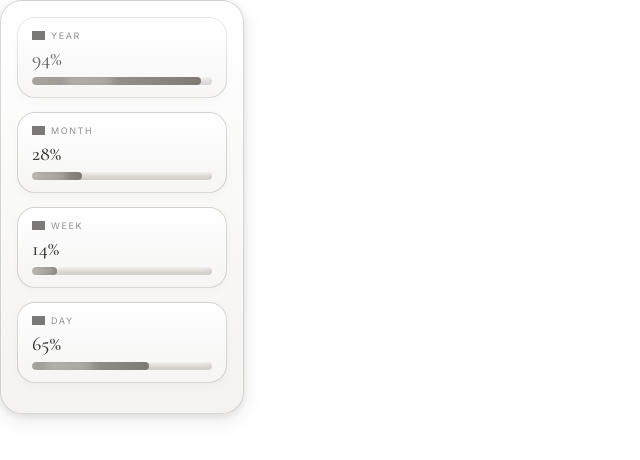
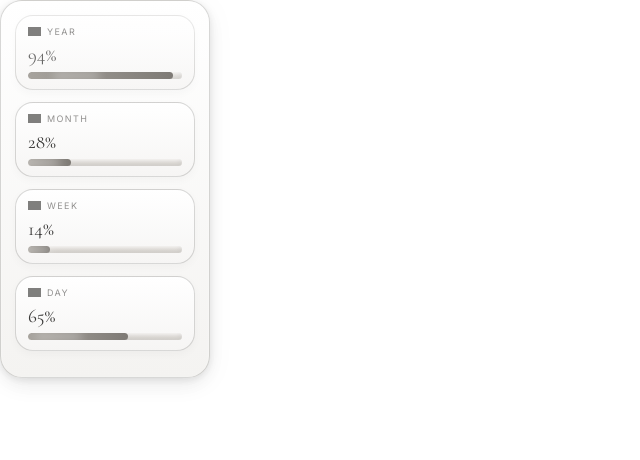
Before and after one commit to thatgirltemplates/StatsGreyBeigeWidget, a plain HTML site: page index.html in a window 1280 px wide. Shown: the whole page, without its empty margins (0-640 px from the left). Drawn offline with nearby package versions, Linux system fonts and the light colour scheme; grey boxes are pictures that could not be loaded.

Commit message:
Update index.html

```diff
--- a/index.html
+++ b/index.html
@@ -16,28 +16,29 @@ body {
 }
 
 /* ==============================
-   PANEL — widened + soft glow
+   PANEL — narrowed + soft glow
 ================================= */
 .panel {
-    width: 210px;  /* wider for Notion sidebar */
-    padding: 16px;
+    width: 180px;   /* NEW: perfect for Notion sidebar */
+    padding: 14px;  /* slightly reduced padding */
     border-radius: 22px;
 
     background: linear-gradient(to bottom, #FFFFFF 0%, #F4F3F1 100%);
+    border: 1px solid rgba(80,78,76,0.22);
 
-    border: 1px solid rgba(80,78,76,0.22);
     box-shadow:
         0 3px 10px rgba(0,0,0,0.04),
         0 8px 22px rgba(0,0,0,0.06),
         inset 0 1px 3px rgba(255,255,255,0.6);
 
-    /* soft floating glow like left widget */
     filter:
         drop-shadow(0 1px 4px rgba(0,0,0,0.06))
         drop-shadow(0 4px 12px rgba(0,0,0,0.04));
+
+    position: relative;
 }
 
-/* sheen */
+/* Sheen top */
 .panel::before {
     content: "";
     position: absolute;
@@ -45,13 +46,14 @@ body {
     height: 28%;
     background: linear-gradient(to bottom, rgba(255,255,255,0.55), transparent);
     border-radius: inherit;
+    pointer-events: none;
 }
 
 /* ==============================
-   MINI LUXE CARD SECTIONS (A2)
+   MINI LUXE SECTIONS (A2)
 ================================= */
 .section {
-    padding: 12px 14px;
+    padding: 10px 12px; /* narrowed for sidebar */
     border-radius: 18px;
 
     background: linear-gradient(to bottom, #FFFFFF 0%, #F6F5F4 100%);
@@ -61,10 +63,10 @@ body {
         0 3px 10px rgba(0,0,0,0.03),
         inset 0 1px 2px rgba(255,255,255,0.6);
 
-    margin-bottom: 14px;
+    margin-bottom: 12px;
 }
 
-/* title row */
+/* Title */
 .title-row {
     display: flex;
     align-items: center;
@@ -75,31 +77,30 @@ body {
 .title-row img {
     width: 13px;
     opacity: 0.7;
-    filter: brightness(0.4) sepia(0.2) saturate(0.6); /* warm stone tint */
+    filter: brightness(0.45) sepia(0.2) saturate(0.6);
 }
 
 .stat-title {
     font-size: 9px;
     text-transform: uppercase;
-    letter-spacing: 1.6px;
+    letter-spacing: 1.4px;
     opacity: 0.6;
 }
 
-/* percent number */
+/* Percent */
 .percent {
     font-family: "Cormorant Garamond", serif;
-    font-size: 20px;
-    font-weight: 500;
+    font-size: 19px;
     margin-bottom: 6px;
     color: #3A3938;
 }
 
 /* ==============================
-   LUXE PROGRESS BAR
+   PROGRESS BAR
 ================================= */
 .bar {
     width: 100%;
-    height: 8px;
+    height: 7px;
     background: linear-gradient(to bottom, #EAE7E4, #D7D4CF);
     border-radius: 40px;
     overflow: hidden;
@@ -112,7 +113,6 @@ body {
 .fill {
     height: 100%;
     width: 0%;
-
     background: linear-gradient(90deg, #A7A39D, #7E7A75);
     border-radius: 40px;
 
@@ -120,7 +120,7 @@ body {
     position: relative;
 }
 
-/* Shimmer — softer & slower */
+/* Shimmer — softened */
 .fill::after {
     content: "";
     position: absolute;
@@ -130,7 +130,6 @@ body {
     height: 100%;
     background: rgba(255,255,255,0.35);
     filter: blur(5px);
-
     animation: shimmer 3.6s infinite linear;
 }
 
@@ -192,17 +191,14 @@ body {
 function calcProgress() {
     const now = new Date();
 
-    // YEAR
     const startY = new Date(now.getFullYear(),0,1);
     const endY = new Date(now.getFullYear()+1,0,1);
     const y = ((now - startY)/(endY - startY))*100;
 
-    // MONTH
     const startM = new Date(now.getFullYear(), now.getMonth(), 1);
     const endM = new Date(now.getFullYear(), now.getMonth()+1, 1);
     const m = ((now - startM)/(endM - startM))*100;
 
-    // WEEK
     const dow = (now.getDay() + 6) % 7;
     const startW = new Date(now);
     startW.setDate(now.getDate() - dow);
@@ -210,7 +206,6 @@ function calcProgress() {
     endW.setDate(startW.getDate() + 7);
     const w = ((now - startW)/(endW - startW))*100;
 
-    // DAY
     const startD = new Date(now.setHours(0,0,0,0));
     const endD = new Date(now.setHours(24,0,0,0));
     const d = ((Date.now() - startD)/(endD - startD))*100;
```
